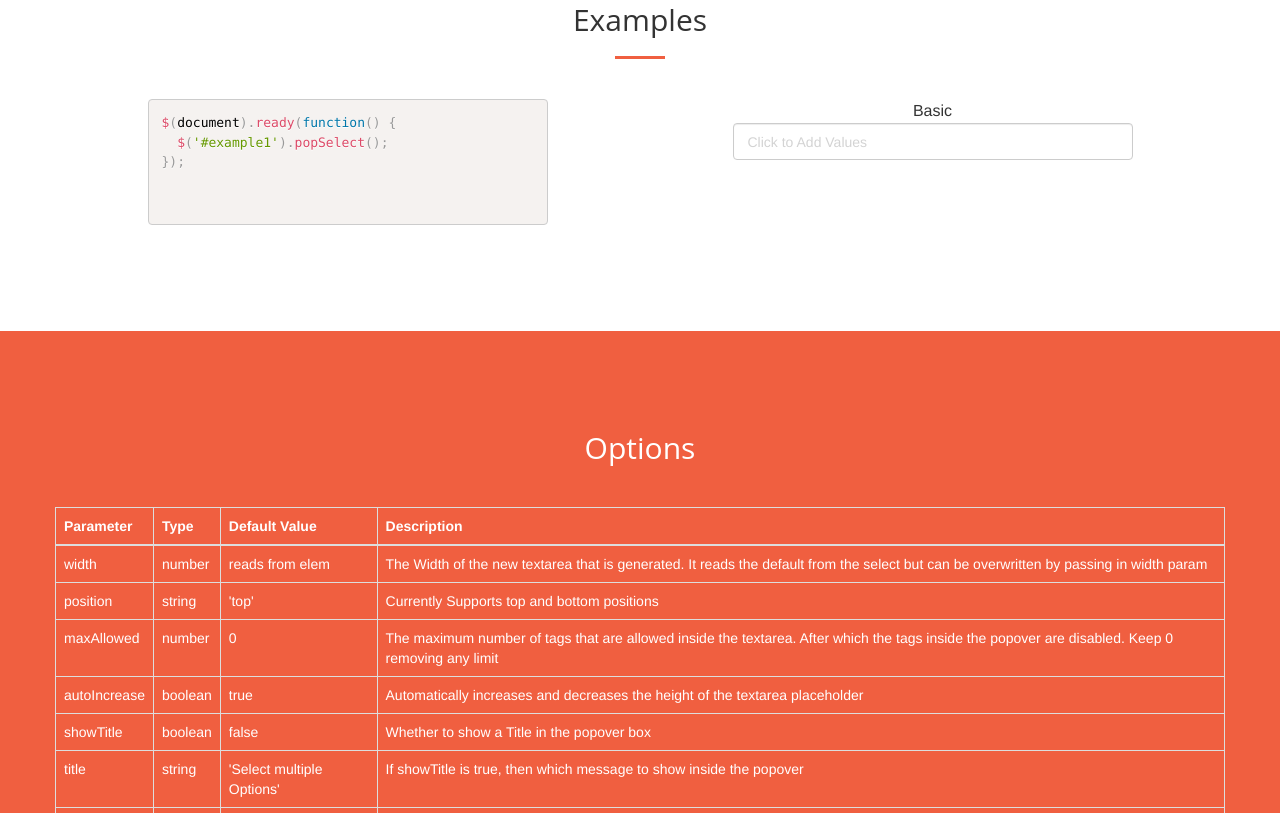
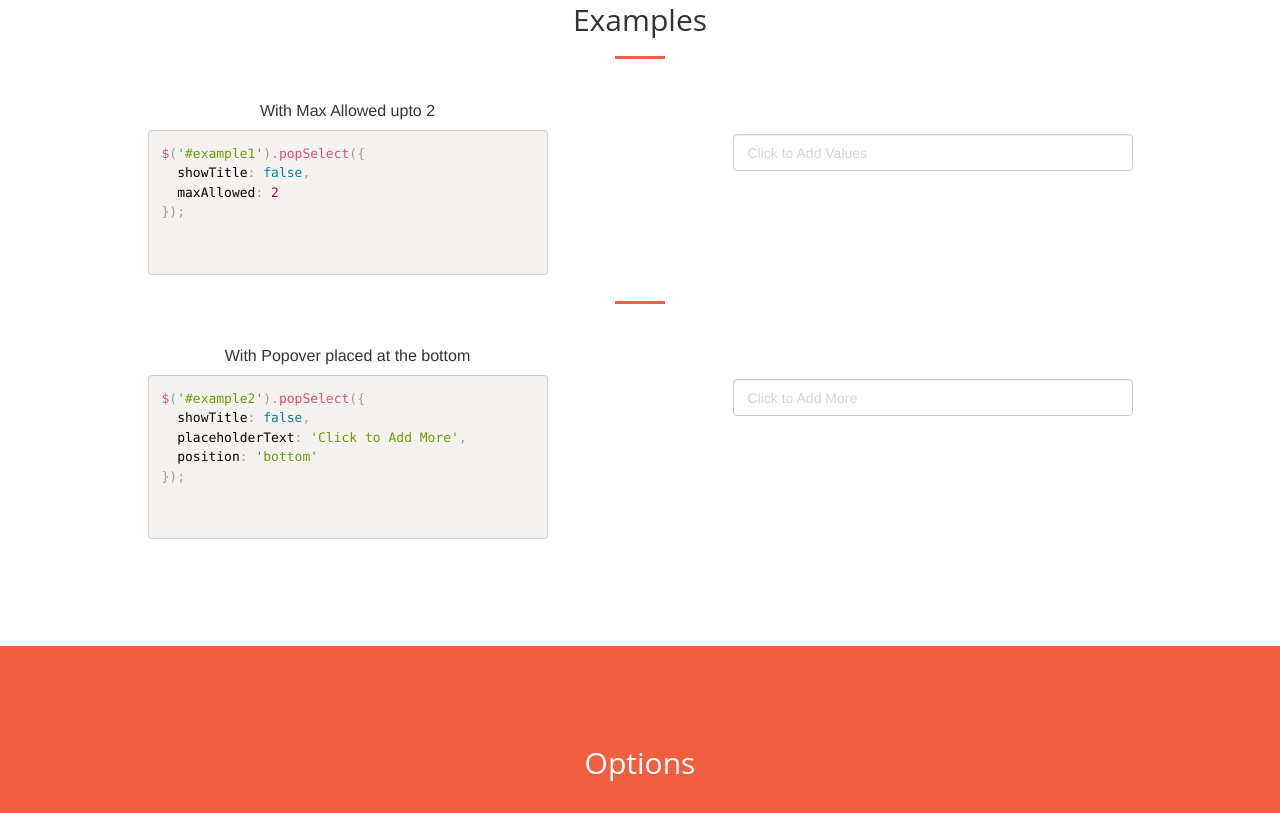
Before and after one commit to kanakiyajay/popSelect, a website: page index.html in a window 1280 px wide. Shown: the part 1267-2080 px from the top of the page. Drawn offline with Linux system fonts and the light colour scheme.

Commit message:
Docs: Added Examples in docs

```diff
--- a/index.html
+++ b/index.html
@@ -113,11 +113,13 @@
       <div class="row">
         <div class="col-md-6 text-center">
           <div class="service-box">
+            <p class="example-heading">With Max Allowed upto 2</p>
             <div class="code">
               <pre>
 <code class="language-javascript">
-$(document).ready(function() {
-  $('#example1').popSelect();
+$('#example1').popSelect({
+  showTitle: false,
+  maxAllowed: 2
 });
 </code>
               </pre>
@@ -126,7 +128,6 @@ $(document).ready(function() {
         </div>
         <div class="col-md-6 text-center">
           <div class="service-box">
-            <p class="example-heading">Basic</p>
             <div class="select-container">
               <select id="example1" multiple>
                 <option value="labrador">Labrador</option>
@@ -134,6 +135,38 @@ $(document).ready(function() {
                 <option value="bulldog">Bulldog</option>
                 <option value="poodle">Poodle</option>
                 <option value="siberian-husky">Siberian Husky</option>
+              </select>
+            </div>
+          </div>
+        </div>
+      </div>
+      <hr>
+      <div class="row">
+        <div class="col-md-6 text-center">
+          <div class="service-box">
+          <p class="example-heading">With Popover placed at the bottom</p>
+            <div class="code">
+              <pre>
+<code class="language-javascript">
+$('#example2').popSelect({
+  showTitle: false,
+  placeholderText: 'Click to Add More',
+  position: 'bottom'
+});
+</code>
+              </pre>
+            </div>
+          </div>
+        </div>
+        <div class="col-md-6 text-center">
+          <div class="service-box">
+            <div class="select-container">
+              <select id="example2" multiple>
+                <option value="game-of-thrones">Game Of Thrones</option>
+                <option value="prison-break">Prison Break</option>
+                <option value="lost">Lost</option>
+                <option value="sherlock-holmes">Sherlock Holmes</option>
+                <option value="true-detectives">True Detectives</option>
               </select>
             </div>
           </div>
@@ -189,11 +222,17 @@ $(document).ready(function() {
               <td>false</td>
               <td>Whether to show a Title in the popover box</td>
             </tr>
+             <tr>
+              <td>showTitle</td>
+              <td>boolean</td>
+              <td>false</td>
+              <td>Whether to show a Title in the popover box</td>
+            </tr>
             <tr>
-              <td>title</td>
+              <td>placeholderText</td>
               <td>string</td>
-              <td>'Select multiple Options'</td>
-              <td>If showTitle is true, then which message to show inside the popover</td>
+              <td>'Click to Add Values'</td>
+              <td>The Placeholder text that is shown in the texarea before the tags are clicked</td>
             </tr>
             <tr>
               <td>debug</td>
@@ -301,15 +340,20 @@ $(document).ready(function() {
 
       // The Main Example on the Top
       $('#main-example').popSelect({
-        //debug: true,
-        showTitle: false,
-        position: 'bottom'
+        showTitle: false
       });
 
-      // Example 1: Basic Example
+      // Example 1: With Max Allowed
       $('#example1').popSelect({
-        width: 400,
+        showTitle: false,
         maxAllowed: 2
+      });
+
+      // With Bottom Popover
+      $('#example2').popSelect({
+        showTitle: false,
+        placeholderText: 'Click to Add More',
+        position: 'bottom'
       });
 
     });
```
Also changed, not shown: css/libs/creative.css.
